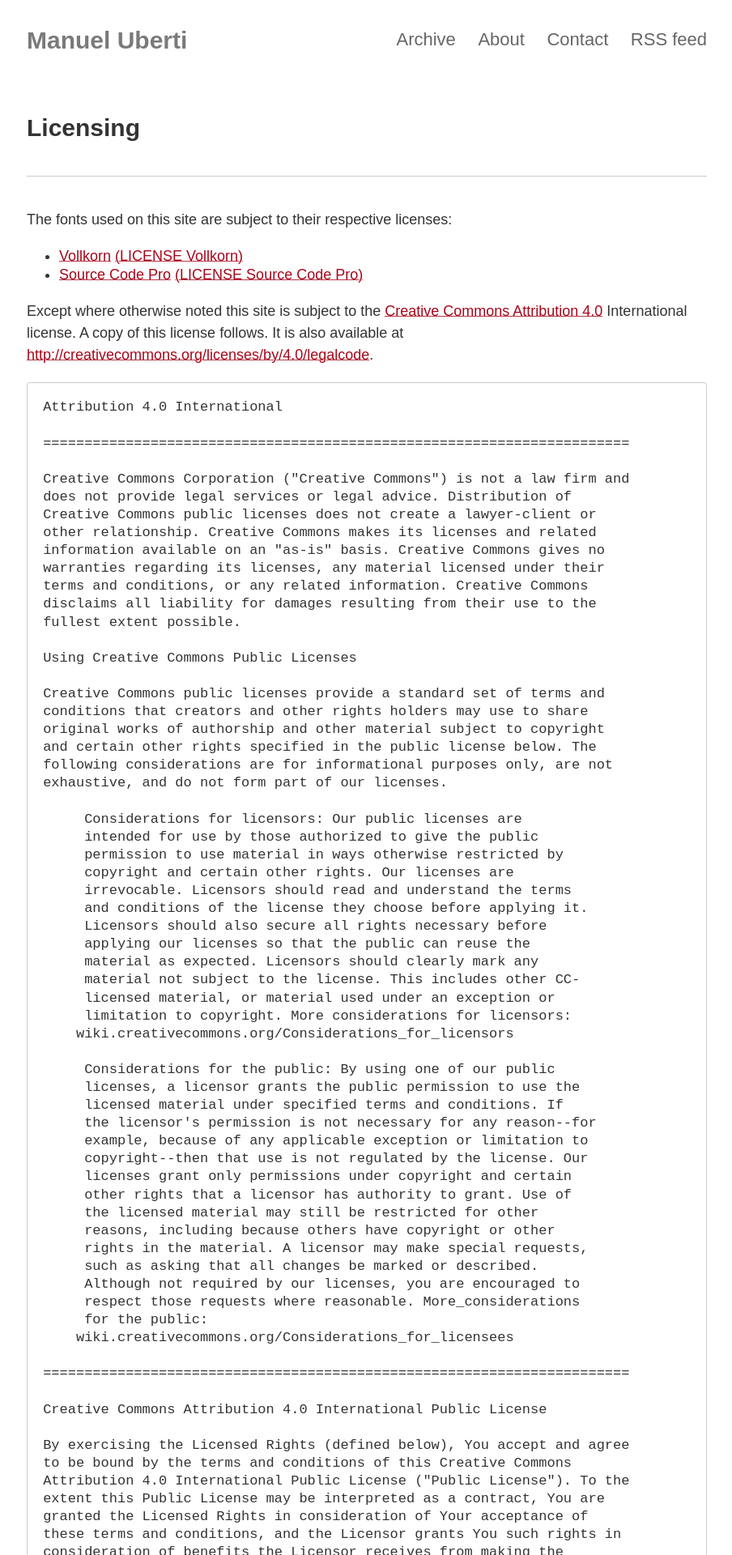
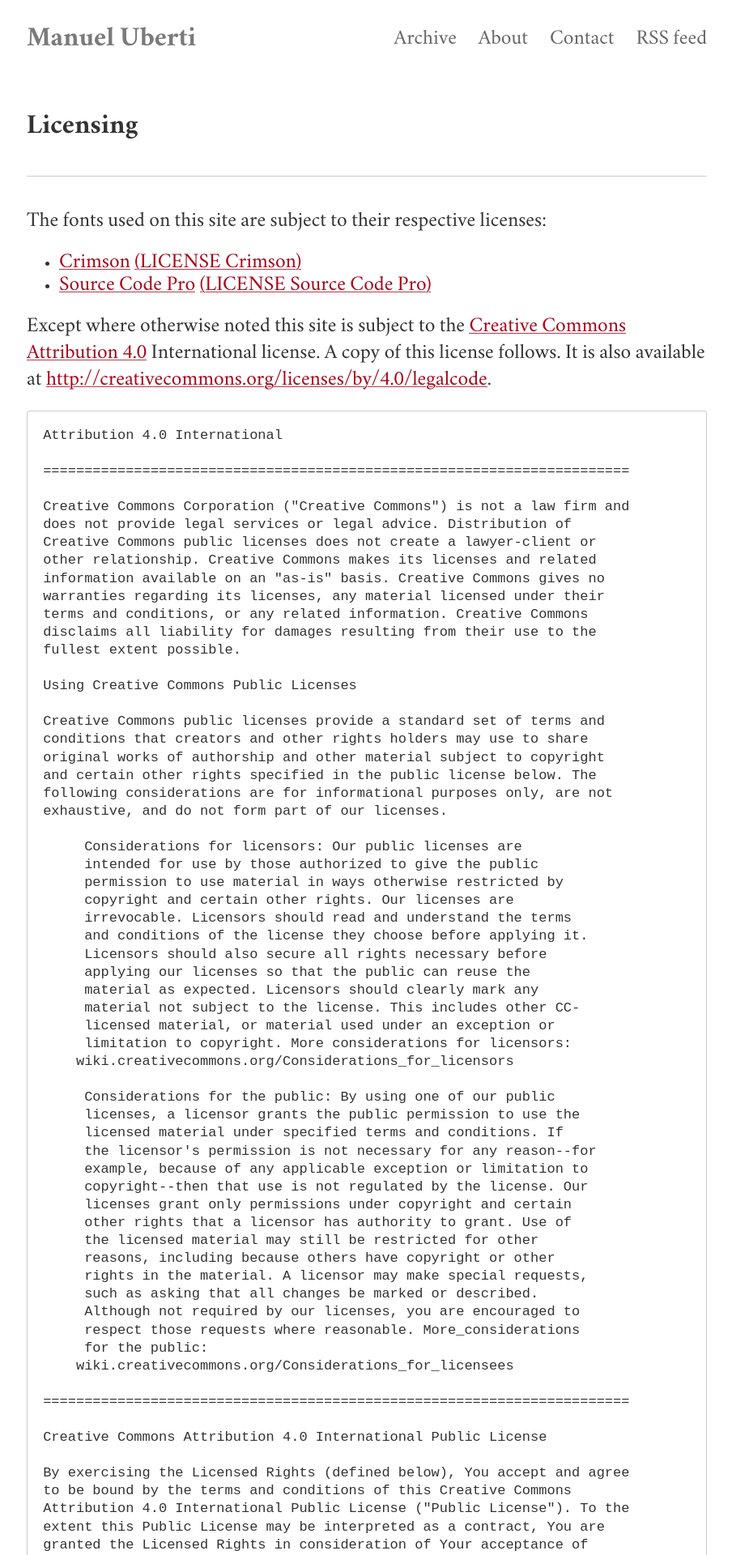
Before and after one commit to manuel-uberti/manuel-uberti.github.io, a Jekyll site: the page built from licensing.md, in a window 1280 px wide. Shown: the top 1920 px of the page at 81% size, without its empty margins (187-1091 px from the left). Built offline with Jekyll 4.4.1, drawn with Linux system fonts in a browser that asks for light colours; some web fonts are replaced.

Commit message:
Use Crimson as main font

```diff
--- a/_sass/_pagination.scss
+++ b/_sass/_pagination.scss
@@ -1,6 +1,6 @@
 .pagination {
   font-size: 1rem;
-  font-family: 'Vollkorn', sans-serif;
+  font-family: 'Crimson', sans-serif;
   font-weight: 300;
   text-align: center;
 }
--- a/_sass/_variables.scss
+++ b/_sass/_variables.scss
@@ -1,37 +1,37 @@
 // Typography
 @font-face {
-  font-family: 'Vollkorn';
-  src: url('../fonts/Vollkorn-Regular.woff') format('woff');
+  font-family: 'Crimson';
+  src: url('../fonts/crimson-roman.woff2') format('woff');
 }
 
 @font-face {
-  font-family: 'Vollkorn';
-  src: url('../fonts/Vollkorn-Italic.woff') format('woff');
+  font-family: 'Crimson';
+  src: url('../fonts/crimson-italic.woff2') format('woff');
   font-style: italic;
 }
 
 @font-face {
-  font-family: 'Vollkorn';
-  src: url('../fonts/Vollkorn-Bold.woff') format('woff');
+  font-family: 'Crimson';
+  src: url('../fonts/crimson-bold.woff2') format('woff');
   font-weight: 600;
 }
 
 @font-face {
-  font-family: 'Vollkorn';
-  src: url('../fonts/Vollkorn-BoldItalic.woff') format('woff');
+  font-family: 'Crimson';
+  src: url('../fonts/crimson-bolditalic.woff2') format('woff');
   font-style: italic;
   font-weight: 600;
 }
 
 @font-face {
-  font-family: 'Vollkorn';
-  src: url('../fonts/Vollkorn-SemiBold.woff') format('woff');
+  font-family: 'Crimson';
+  src: url('../fonts/crimson-semibold.woff2') format('woff');
   font-weight: 500;
 }
 
 @font-face {
-  font-family: 'Vollkorn';
-  src: url('../fonts/Vollkorn-SemiBoldItalic.woff') format('woff');
+  font-family: 'Crimson';
+  src: url('../fonts/crimson-semibolditalic.woff2') format('woff');
   font-style: italic;
   font-weight: 500;
 }
@@ -47,11 +47,11 @@
   font-weight: 600;
 }
 
-$base-font-size: 18px !default;
+$base-font-size: 22px !default;
 $bold-font-weight: bold !default;
-$font-family: 'Vollkorn', sans-serif !default;
+$font-family: 'Crimson', sans-serif !default;
 $line-height: 1.3 !default;
-$heading-font-family: 'Vollkorn', sans-serif !default;
+$heading-font-family: 'Crimson', sans-serif !default;
 $heading-font-weight: 700 !default;
 $heading-line-height: 1.25 !default;
 $monospace-font-family: 'Source Code Pro', monospace !default;
--- a/licensing.md
+++ b/licensing.md
@@ -7,8 +7,8 @@ tags: licensing
 
 The fonts used on this site are subject to their respective licenses:
 
-- [Vollkorn](http://vollkorn-typeface.com/)
-  [(LICENSE Vollkorn)](https://github.com/manuel-uberti/manuel-uberti.github.io/blob/master/fonts/LICENSE%20Vollkorn.txt)
+- [Crimson](https://github.com/skosch/Crimson)
+  [(LICENSE Crimson)](https://github.com/manuel-uberti/manuel-uberti.github.io/blob/master/fonts/LICENSE%20Crimson.txt)
 - [Source Code Pro](https://github.com/adobe-fonts/source-code-pro)
   [(LICENSE Source Code Pro)](https://github.com/manuel-uberti/manuel-uberti.github.io/blob/master/fonts/LICENSE%20Source%20Sans%20Pro.txt)
 
```
Also changed, not shown: fonts/LICENSE Crimson.txt (added, +93 -0 lines), fonts/LICENSE Vollkorn.txt (deleted, +0 -93 lines), fonts/Vollkorn-Bold.woff2 (deleted), fonts/Vollkorn-BoldItalic.woff2 (deleted), fonts/Vollkorn-Italic.woff2 (deleted), fonts/Vollkorn-Regular.woff2 (deleted), fonts/Vollkorn-Semibold.woff2 (deleted), fonts/Vollkorn-SemiboldItalic.woff2 (deleted), fonts/crimson-bold.woff2 (added), fonts/crimson-bolditalic.woff2 (added), fonts/crimson-italic.woff2 (added), fonts/crimson-roman.woff2 (added), fonts/crimson-semibold.woff2 (added), fonts/crimson-semibolditalic.woff2 (added).
